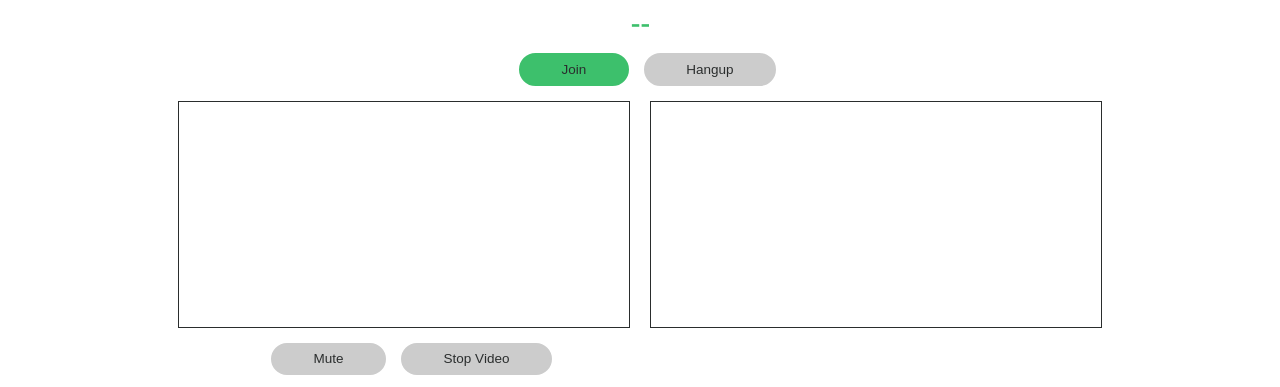
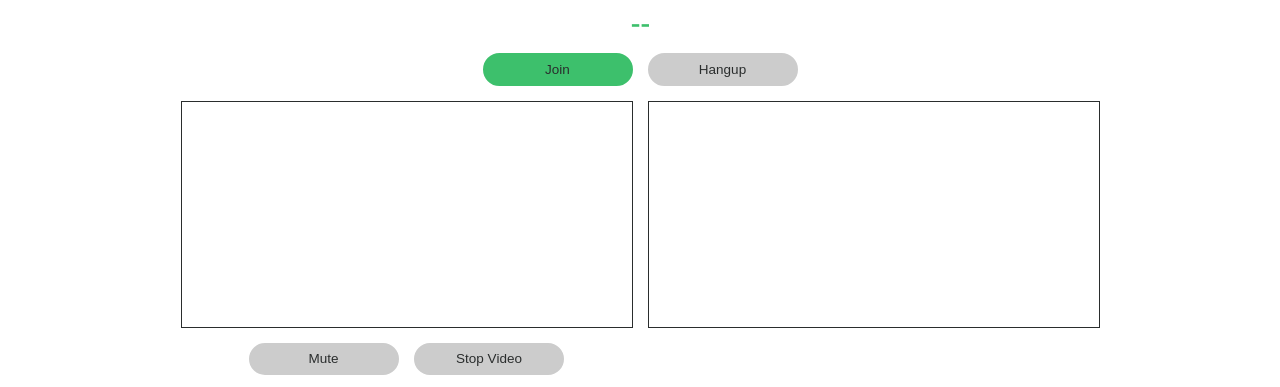
Before and after one commit to georgemandis/recurse-roulette-server, a website: page index.html in a window 1280 px wide. Shown: the part 128-515 px from the top of the page. Drawn offline with nearby package versions, Linux system fonts and the light colour scheme; no server answers.

Commit message:
clean up spacing classes

```diff
--- a/index.html
+++ b/index.html
@@ -14,12 +14,12 @@
   </head>
   <body>
     <nav>
-      <a class="mx-3" href="/">
+      <a class="margin-x" href="/">
         <img class="logo" src="media/logo.svg" />
       </a>
       <div class="nav-container">
         <a
-          class="nav-link mx-3"
+          class="nav-link margin-x"
           target="_blank"
           href="https://github.com/georgemandis/recurse-roulette-server"
           >Github</a
@@ -27,41 +27,56 @@
       </div>
     </nav>
 
-    <div class="content flex-column vertical-center my-3">
-      <h1 class="title my-3">Recurse Roulette</h1>
-      <h3 class="title mb-3" id="onlinePeers">--</h3>
+    <div class="content flex-column vertical-center margin-y">
+      <h1 class="title margin-y">Recurse Roulette</h1>
+      <h3 class="title margin-bottom" id="onlinePeers">--</h3>
       <!-- Join and End Call buttons -->
-      <div class="flex-row mb-3">
+      <div class="flex-row margin-bottom">
         <!--Join the queue-->
-        <button class="button mx-3" id="connect">Join</button>
+        <button class="button margin-x-small" id="connect">Join</button>
         <!--End the call-->
-        <button class="button" id="close" disabled>Hangup</button>
+        <button class="button margin-x-small" id="close" disabled>
+          Hangup
+        </button>
       </div>
 
       <!-- video streams -->
       <div class="flex-row">
         <!--Video stream for me-->
         <div class="flex-column">
-          <video class="mb-3" id="me" autoplay="autoplay" muted></video>
+          <video
+            class="margin-bottom"
+            id="me"
+            autoplay="autoplay"
+            muted
+          ></video>
           <div class="flex-row">
-            <button class="button mx-3 mb-3" disabled id="muteButton">
+            <button
+              class="button margin-bottom margin-x-small"
+              disabled
+              id="muteButton"
+            >
               Mute
             </button>
-            <button class="button mb-3" disabled id="videoButton">
+            <button
+              class="button margin-bottom margin-x-small"
+              disabled
+              id="videoButton"
+            >
               Stop Video
             </button>
           </div>
         </div>
+        <!--Video stream for connect peer-->
         <div>
-          <!--Video stream for connect peer-->
           <div class="flex-column">
-            <video class="mb-3" id="you" autoplay="autoplay"></video>
+            <video class="margin-bottom" id="you" autoplay="autoplay"></video>
             <span id="peerMutedSpan">Muted</span>
           </div>
         </div>
       </div>
 
-      <marquee class="mb-3">
+      <marquee class="margin-y">
         <strong>Social Rules</strong>: 1. No well-actually’s &nbsp;&nbsp; 2. No
         feigning surprise &nbsp;&nbsp; 3. No backseat driving &nbsp;&nbsp; 4. No
         subtle -isms
--- a/public/style/sass/_buttons.scss
+++ b/public/style/sass/_buttons.scss
@@ -2,6 +2,7 @@
 
 .button {
   display: inline-block;
+  min-width: 150px;
   border-radius: 2em;
   padding: 0.5em 3em;
   border: 0.16em solid $primary-color;
@@ -31,7 +32,4 @@
       font-weight: normal;
     }
   }
-  @media screen and (max-width: $medium) {
-     display: block;
-  }
 }
--- a/public/style/sass/_content.scss
+++ b/public/style/sass/_content.scss
@@ -47,8 +47,8 @@ a {
 
 video {
   border: 1px $secondary-color solid;
-  margin: 0 10px;
   width: 450px;
+  margin: 0 7.5px;
   @media screen and (max-width: $medium) {
     margin: 0;
   }
--- a/public/style/sass/_spacing.scss
+++ b/public/style/sass/_spacing.scss
@@ -3,24 +3,26 @@
 }
 
 //margin classes
-.mt-3 {
+.margin-top {
   margin-top: 15px;
 }
-.mb-3 {
+.margin-bottom {
   margin-bottom: 15px;
 }
-.my-3 {
-  @extend .mt-3, .mb-3;
+.margin-y {
+  @extend .margin-top, .margin-bottom;
 }
-.ml-3 {
+
+.margin-x {
   margin-left: 15px;
-}
-.mr-3 {
   margin-right: 15px;
 }
-.mx-3 {
-  @extend .ml-3, .mr-3;
+
+.margin-x-small {
+  margin-left: 7.5px;
+  margin-right: 7.5px;
 }
-.m-3 {
-  @extend .my-3, .mx-3;
+
+.margin {
+  @extend .margin-y, .margin-x;
 }
```
Also changed, not shown: public/style/main.css, 1 other file.
